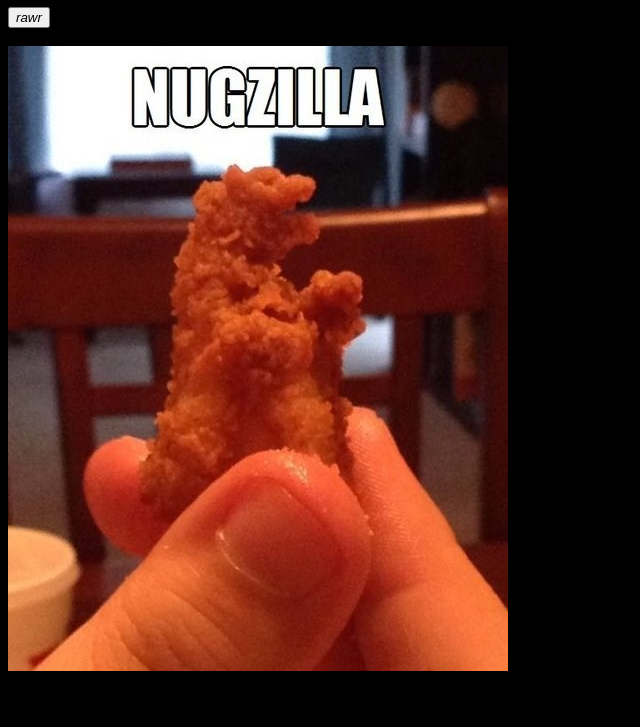
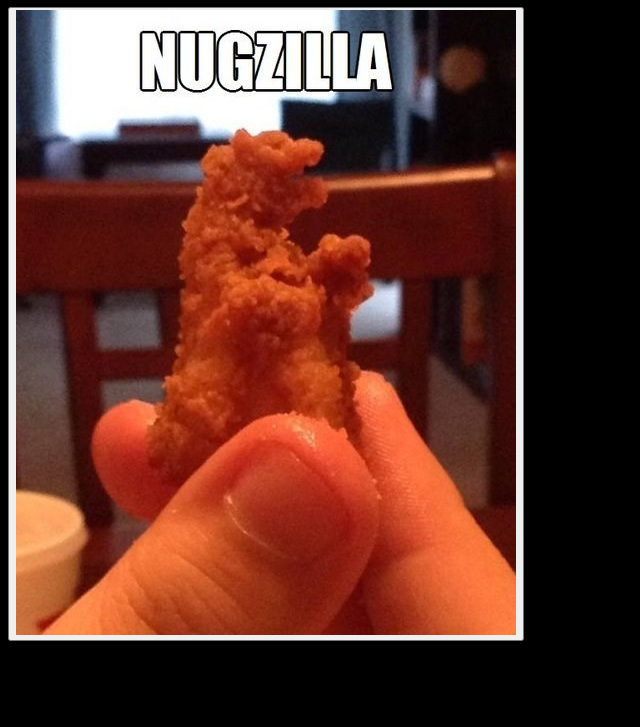
Before and after one commit to voidei/voidei.github.io, a plain HTML site: page ARK/ark.html in a window 1280 px wide. Shown: the part 73-800 px from the top of the page, without its empty margins (0-640 px from the left). Drawn offline with Linux system fonts and the light colour scheme.

Commit message:
Update ark.html

```diff
--- a/ARK/ark.html
+++ b/ARK/ark.html
@@ -9,9 +9,7 @@
 </head>
 <body>
 	<h1>hello chicken nugget</h1>
-	<button type="button" id="moanugget" onclick="moan()"><i>rawr</i></button>
-	<br>
-	<br>
-	<img src="src/img/nugzilla.png" alt="nugzilla">
+	<button type="button" id="moanugget" onclick="moan()"><img src="src/img/nugzilla.png" alt="nugzilla">
+	</button>
 </body>
 </html>
```
